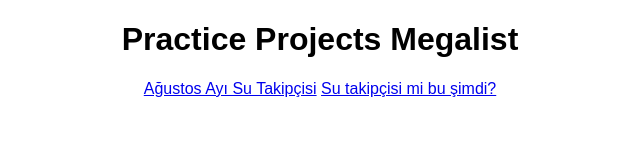
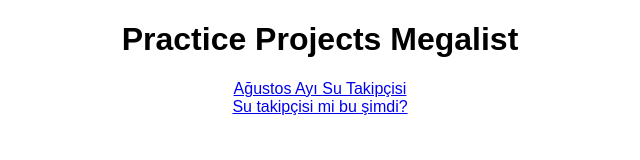
Before and after one commit to indexozu/indexozu.github.io, a plain HTML site: page index.html in a window 1280 px wide. Shown: the whole page, without its empty margins (320-960 px from the left). Drawn offline with Linux system fonts and the light colour scheme.

Commit message:
Update index.html

```diff
--- a/index.html
+++ b/index.html
@@ -7,7 +7,7 @@
 </head>
 <body>
   <h1>Practice Projects Megalist</h1>
-  <a href="/sutakipcisi">Ağustos Ayı Su Takipçisi</a>
+  <a href="/sutakipcisi">Ağustos Ayı Su Takipçisi</a><br>
   <a href="/sutakipcisiv2">Su takipçisi mi bu şimdi?</a>
 </body>
 </html>
```
